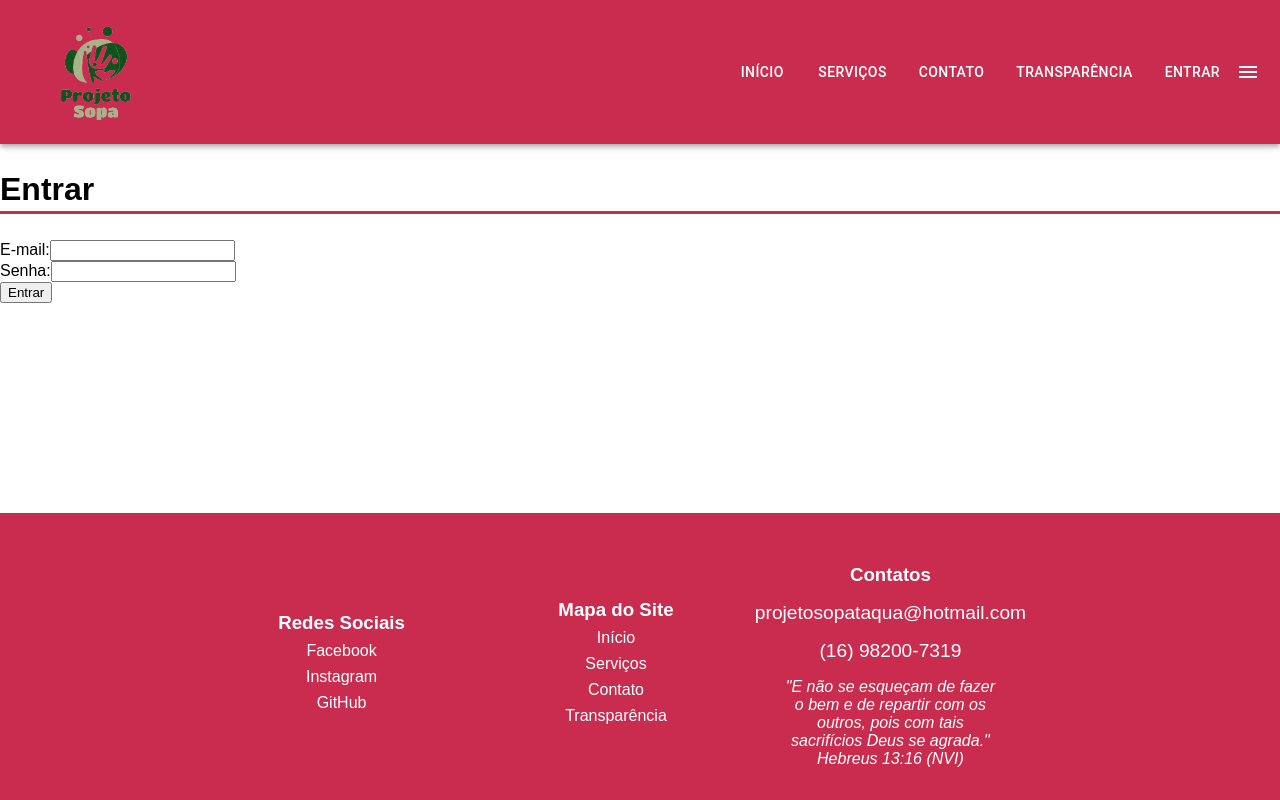
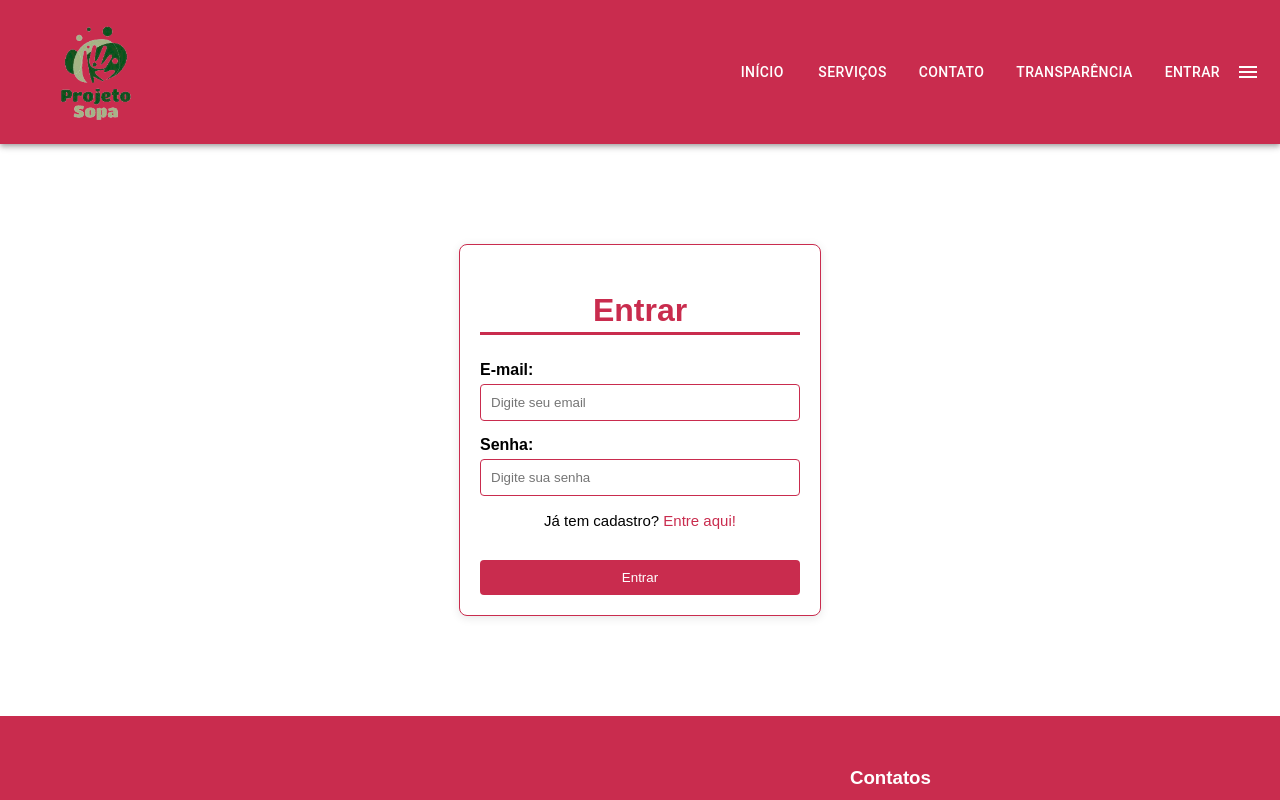
Before and after one commit to Pibonora/PI-V, a React (Create React App) app: page /entrar in a window 1280 px wide. Shown: the top 800 px of the page. Built offline with nearby package versions, Linux system fonts and the light colour scheme.

Commit message:
Entrar e Cadastrar

```diff
--- a/src/App.tsx
+++ b/src/App.tsx
@@ -5,22 +5,20 @@ import { BrowserRouter as Router, Route, Routes } from 'react-router-dom';
 import Menu from './components/Menu';
 import Home from './pages/Home';
 import Transparencia from './pages/Transparencia';
-import Entrar from './pages/Cadastrar';
+import Login from './pages/Login'; // Corrigido para Login
+import Cadastrar from './pages/Cadastrar'; // Mantém a importação correta
 import Footer from './components/Footer';
-
-// Importe a imagem para garantir o caminho correto
 
 const App: React.FC = () => {
   return (
     <Router>
-
       <Menu />
       <Routes>
         <Route path="/" element={<Home />} />
         <Route path="/transparencia" element={<Transparencia />} />
-        <Route path="/entrar" element={<Entrar />} />
+        <Route path="/entrar" element={<Login />} /> {/* Corrigido para Login */}
+        <Route path="/cadastrar" element={<Cadastrar />} /> {/* Rota para Cadastrar */}
       </Routes>
-
       <Footer />
     </Router>
   );
--- /dev/null
+++ b/src/assets/Cadastro.css
@@ -0,0 +1,63 @@
+/* Entrar.css */
+.entrar-container {
+    width: 20rem; /* Largura do formulário */
+    margin: 100px auto; /* Espaçamento superior */
+    padding: 20px;
+    border: 1px solid #C92C4E; /* Borda do formulário */
+    border-radius: 8px; /* Cantos arredondados */
+    box-shadow: 0 2px 10px rgba(0, 0, 0, 0.1); /* Sombra suave */
+    background-color: #fff; /* Fundo branco */
+}
+
+.entrar-container h2 {
+    text-align: center; /* Centraliza o título */
+    color: #C92C4E; /* Cor do título */
+}
+
+.entrar-container div {
+    margin-bottom: 15px; /* Espaçamento entre os campos */
+}
+
+.entrar-container label {
+    display: block; /* Faz o rótulo ocupar a linha inteira */
+    margin-bottom: 5px; /* Espaçamento abaixo do rótulo */
+    font-weight: bold; /* Destaca o rótulo */
+}
+
+.entrar-container input {
+    width: 93%; /* Campo ocupa quase toda a largura */
+    padding: 10px; /* Espaçamento interno */
+    border: 1px solid #C92C4E; /* Borda do campo */
+    border-radius: 4px; /* Cantos arredondados do campo */
+}
+
+.entrar-container button {
+    width: 100%; /* Botão ocupa toda a largura */
+    padding: 10px; /* Espaçamento interno */
+    background-color: #C92C4E; /* Cor do botão */
+    color: white; /* Cor do texto do botão */
+    border: none; /* Remove borda padrão */
+    border-radius: 4px; /* Cantos arredondados do botão */
+    cursor: pointer; /* Muda o cursor para indicar que é clicável */
+    transition: background-color 0.3s; /* Efeito de transição */
+    margin-top: 1rem;
+}
+
+.entrar-container button:hover {
+    background-color: #A72A3E; /* Cor do botão ao passar o mouse */
+}
+
+.entrar-container .txtEntrar p,
+.entrar-container .txtEntrar a {
+    font-size: 15px;
+    text-decoration: none;
+    text-align: center;
+}
+
+.entrar-container .txtEntrar p {
+    color: black;
+}
+
+.entrar-container .txtEntrar a {
+    color: #C92C4E;
+}
--- a/src/assets/Contato.css
+++ b/src/assets/Contato.css
@@ -5,11 +5,13 @@
     justify-content: space-between;
     padding: 2rem;
     gap: 2rem;
+
   }
 
   .contact-info {
     flex: 1;
     max-width: 50%;
+    margin-top: 2rem;
   }
 
   .contact-info h2 {
--- a/src/assets/SectionS.css
+++ b/src/assets/SectionS.css
@@ -5,6 +5,7 @@
     flex-direction: row; /* Exibe as divs uma embaixo da outra */
     gap: 20px; /* Espaçamento entre as divs */
     color: #FFF;
+    margin: 4rem 0;
 
 }
 
--- a/src/components/Menu.tsx
+++ b/src/components/Menu.tsx
@@ -4,12 +4,24 @@ import { AppBar, Toolbar, Button, IconButton } from '@mui/material';
 import MenuIcon from '@mui/icons-material/Menu';
 import logo from '../assets/logo.png'; // Caminho para a imagem de logo
 import '../assets/Menu.css'; // Importa o CSS para estilização
+import { Link, useNavigate } from 'react-router-dom';
 
 const Menu: React.FC = () => {
   const [isOpen, setIsOpen] = React.useState(false);
+  const navigate = useNavigate(); // Usando useNavigate
 
   const toggleMenu = () => {
     setIsOpen(!isOpen);
+  };
+
+  const navigateToHomeWithScroll = (id: string) => {
+    navigate('/'); // Navega para a Home
+    setTimeout(() => {
+      const element = document.getElementById(id);
+      if (element) {
+        element.scrollIntoView({ behavior: 'smooth' });
+      }
+    }, 100); // Espera um pouco para garantir que a navegação foi concluída
   };
 
   return (
@@ -18,20 +30,19 @@ const Menu: React.FC = () => {
         <img src={logo} alt="Logo" className="logo" />
         <div className={`menu-items ${isOpen ? 'open' : ''}`}>
           <Button color="inherit" className="nav-button">
-            <a href="/" className="nav-link">Início</a>
-
+            <Link to="/" className="nav-link">Início</Link>
+          </Button>
+          <Button color="inherit" className="nav-button" onClick={() => navigateToHomeWithScroll('servicos')}>
+            Serviços
+          </Button>
+          <Button color="inherit" className="nav-button" onClick={() => navigateToHomeWithScroll('contato')}>
+            Contato
           </Button>
           <Button color="inherit" className="nav-button">
-            <a href="#servicos" className="nav-link">Serviços</a>
+            <Link to="/transparencia" className="nav-link">Transparência</Link>
           </Button>
           <Button color="inherit" className="nav-button">
-            <a href="#contato" className="nav-link">Contato</a>
-          </Button>
-          <Button color="inherit" className="nav-button">
-            <a href="/transparencia" className="nav-link">Transparência</a>
-          </Button>
-          <Button color="inherit" className="nav-button">
-            <a href="/entrar" className="nav-link">Entrar</a>
+            <Link to="/entrar" className="nav-link">Entrar</Link>
           </Button>
         </div>
         <IconButton
--- a/src/components/Servicos.tsx
+++ b/src/components/Servicos.tsx
@@ -22,7 +22,7 @@ interface ServicosProps {
 
 const Servicos: React.FC<ServicosProps> = ({ title, text, imageSrc, imageAlt }) => {
   return (
-    <Container id="servicos">
+    <Container id="servicos" >
       <Box sx={{ display: 'flex', alignItems: 'center', marginY: '2rem' }}>
         {/* Container para o texto */}
         <Box sx={{ flex: 1 }}>
--- a/src/pages/Cadastrar.tsx
+++ b/src/pages/Cadastrar.tsx
@@ -1,22 +1,34 @@
+// Cadastrar.tsx
 import React from 'react';
 
-const Entrar: React.FC = () => {
+import '../assets/Cadastro.css'; // Verifique se o caminho está correto
+
+
+const Cadastrar: React.FC = () => {
   return (
-    <section>
-      <h2>Entrar</h2>
+    <section className='entrar-container'>
+      <h2>Cadastrar</h2>
       <form>
         <div>
+          <label>Nome:</label>
+          <input type="text" name='name' required />
+        </div>
+        <div>
           <label>E-mail:</label>
-          <input type="email" />
+          <input type="email" name='email' required />
         </div>
         <div>
           <label>Senha:</label>
-          <input type="password" />
+          <input type="password" name='password' required />
         </div>
-        <button type="submit">Entrar</button>
+        <div>
+          <label>Confirme a Senha:</label>
+          <input type="password" name='password' required />
+        </div>
+        <button type="submit">Cadastrar</button>
       </form>
     </section>
   );
 };
 
-export default Entrar;
+export default Cadastrar;
--- a/src/pages/Home.tsx
+++ b/src/pages/Home.tsx
@@ -18,11 +18,19 @@ const Home: React.FC = () => {
         </div>
       </div>
     </div>
+    <section id='servicos'>
     <Servicos
         title="Nossos Serviços"
         text="Aqui está um resumo dos nossos principais serviços. Oferecemos uma ampla gama de soluções adaptadas às suas necessidades. Desde consultoria até implementação, nossa equipe está aqui para ajudar você a alcançar seus objetivos com eficiência e excelência."
         imageSrc={img1} // Use a variável importada
-        imageAlt="Descrição da imagem" /><SectionS /><Contato /></>
+        imageAlt="Descrição da imagem" />
+        </section>
+        <SectionS />
+        <section id='contato'>
+
+
+        <Contato /></section></>
+
   );
 };
 
--- /dev/null
+++ b/src/pages/Login.tsx
@@ -0,0 +1,28 @@
+// Login.tsx
+import React from 'react';
+import '../assets/Cadastro.css'; // Importa o CSS
+import { Link } from 'react-router-dom';
+
+const Login: React.FC = () => {
+  return (
+    <section className='entrar-container'>
+      <h2>Entrar</h2>
+      <form >
+        <div>
+          <label>E-mail:</label>
+          <input type="email" name='email' placeholder='Digite seu email' required />
+        </div>
+        <div>
+          <label>Senha:</label>
+          <input type="password" name='password' placeholder='Digite sua senha' required />
+        </div>
+        <div className='txtEntrar'>
+          <p>Já tem cadastro? <Link to="/cadastrar">Entre aqui!</Link></p>
+        </div>
+        <button type="submit">Entrar</button>
+      </form>
+    </section>
+  );
+};
+
+export default Login;
```
Also changed, not shown: src/assets/servicos.css (line endings or trailing spaces).
